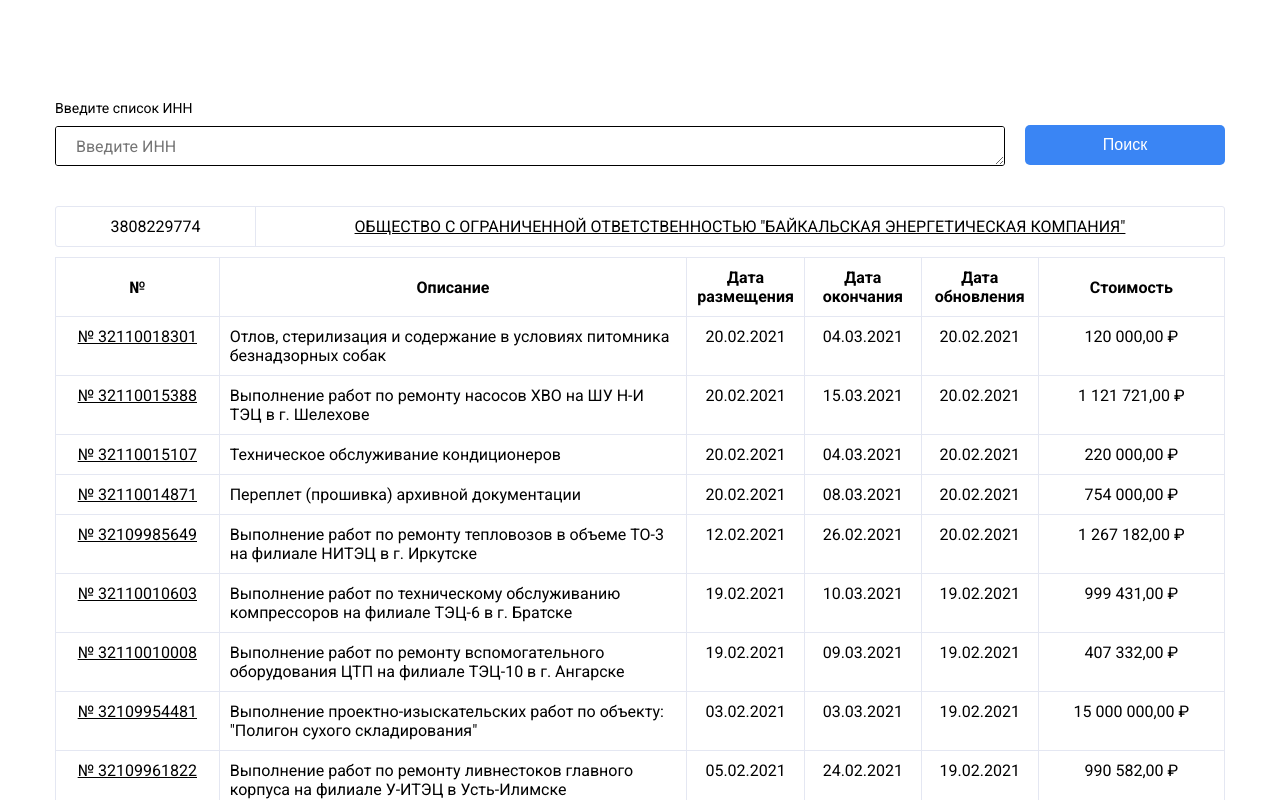
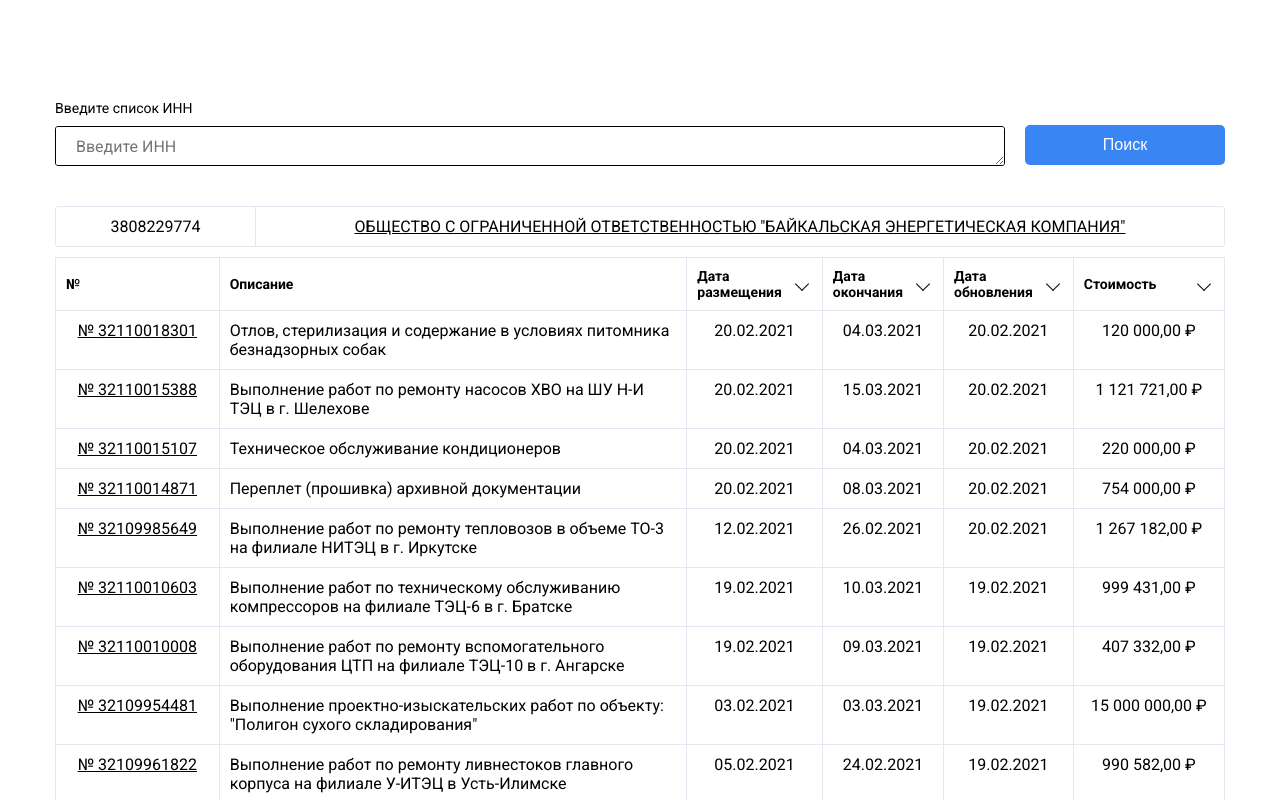
Before and after one commit to g1rz/scrap_zakupki_front, a React (Create React App) app: page / in a window 1280 px wide. Shown: the top 800 px of the page. Built offline with nearby package versions, Linux system fonts and the light colour scheme.

Commit message:
Добавил сортировку

```diff
--- a/src/components/ResultItem/ResultItem.jsx
+++ b/src/components/ResultItem/ResultItem.jsx
@@ -3,7 +3,76 @@
 import './ResultItem.sass';
 
 const ResultItem = ({ item }) => {
-    const orderList = item.orders.map((order) => (
+    const [orders, setOrders] = React.useState(item.orders);
+    const [sortDateStart, setSortDateStart] = React.useState('asc');
+    const [sortDateEnd, setSortDateEnd] = React.useState('asc');
+    const [sortDateUpdate, setSortDateUpdate] = React.useState('asc');
+    const [sortPrice, setSortPrice] = React.useState('asc');
+
+    const onClickSort = (e) => {
+        let field = e.target.getAttribute('data-field');
+
+        switch (field) {
+            case 'date_start':
+                if (sortDateStart === 'asc') {
+                    setSortDateStart('desc');
+                } else {
+                    setSortDateStart('asc');
+                }
+                sortOrders('dateStart', sortDateStart);
+                break;
+
+            case 'date_end':
+                if (sortDateEnd === 'asc') {
+                    setSortDateEnd('desc');
+                } else {
+                    setSortDateEnd('asc');
+                }
+                sortOrders('dateEnd', sortDateEnd);
+                break;
+
+            case 'date_update':
+                if (sortDateUpdate === 'asc') {
+                    setSortDateUpdate('desc');
+                } else {
+                    setSortDateUpdate('asc');
+                }
+                sortOrders('dateUpdate', sortDateUpdate);
+                break;
+
+            case 'price':
+                if (sortPrice === 'asc') {
+                    setSortPrice('desc');
+                } else {
+                    setSortPrice('asc');
+                }
+                sortOrders('price', sortPrice);
+                break;
+        }
+    };
+
+    const sortOrders = (field, sort) => {
+        let copyOrders = JSON.parse(JSON.stringify(orders));
+
+        if (sort === 'asc') {
+            copyOrders.sort((a, b) => {
+                console.log(a[field].replace(/\s/g, ''));
+                if (a[field].replace(/\s/g, '') > b[field].replace(/\s/g, '')) return -1;
+                if (a[field].replace(/\s/g, '') < b[field].replace(/\s/g, '')) return 1;
+                return 0;
+            });
+        } else {
+            copyOrders.sort((a, b) => {
+                if (a[field].replace(/\s/g, '') < b[field].replace(/\s/g, '')) return -1;
+                if (a[field].replace(/\s/g, '') > b[field].replace(/\s/g, '')) return 1;
+                return 0;
+            });
+        }
+
+        setOrders(copyOrders);
+    };
+
+    const orderList = orders.map((order) => (
         <tr className="order-row" key={order.orderID}>
             <td className="order-row__id">
                 <a className="link" href={order.link} target="_blank" rel="noreferrer">
@@ -12,7 +81,6 @@
             </td>
             <td className="order-row__desc">
                 <p className="order-desc"> {order.object}</p>
-
             </td>
             <td className="order-row__date">{order.dateStart}</td>
             <td className="order-row__date">{order.dateEnd}</td>
@@ -37,15 +105,41 @@
                         <tr>
                             <th>№</th>
                             <th>Описание</th>
-                            <th>Дата размещения</th>
-                            <th>Дата окончания</th>
-                            <th>Дата обновления</th>
-                            <th>Стоимость</th>
+                            <th>
+                                <div
+                                    className={`order-sort ${sortDateStart}`}
+                                    data-field="date_start"
+                                    onClick={onClickSort}>
+                                    Дата размещения
+                                </div>
+                            </th>
+                            <th>
+                                <div
+                                    className={`order-sort ${sortDateEnd}`}
+                                    data-field="date_end"
+                                    onClick={onClickSort}>
+                                    Дата окончания
+                                </div>
+                            </th>
+                            <th>
+                                <div
+                                    className={`order-sort ${sortDateUpdate}`}
+                                    data-field="date_update"
+                                    onClick={onClickSort}>
+                                    Дата обновления
+                                </div>
+                            </th>
+                            <th>
+                                <div
+                                    className={`order-sort ${sortPrice}`}
+                                    data-field="price"
+                                    onClick={onClickSort}>
+                                    Стоимость
+                                </div>
+                            </th>
                         </tr>
                     </thead>
-                    <tbody>
-                        {orderList}
-                    </tbody>
+                    <tbody>{orderList}</tbody>
                 </table>
             </div>
         </div>
--- a/src/components/ResultItem/ResultItem.sass
+++ b/src/components/ResultItem/ResultItem.sass
@@ -23,10 +23,12 @@
     border-collapse: collapse
 
     th
+
         padding: 10px
         vertical-align: middle
         border: 1px solid $colorBorder
-        text-align: center
+        text-align: left
+        font-size: 14px
     td
         padding: 10px
         vertical-align: top
@@ -43,3 +45,21 @@
 .order-desc
     max-height: 100px
     overflow-y: hidden
+
+.order-sort
+    position: relative
+    padding-right: 30px
+    cursor: pointer
+    &::after
+        content: ''
+        position: absolute
+        top: 50%
+        right: 5px
+        width: 10px
+        height: 10px
+        border-right: 1px solid #000
+        border-bottom: 1px solid #000
+        transform: translateY(-50%) rotate(45deg)
+        transition: 0.3s ease
+    &.desc::after
+        transform: translateY(-50%) rotate(225deg)
```
